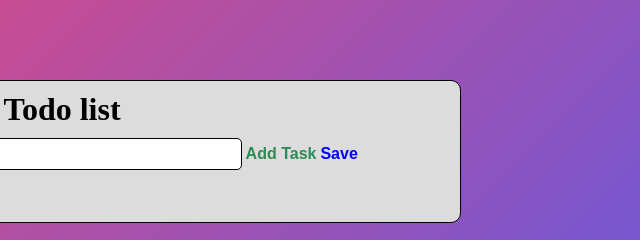
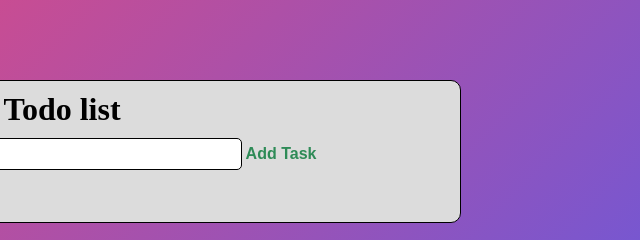
Before and after one commit to Purnasai000804/Todo-list, a plain HTML site: page index.html in a window 1280 px wide. Shown: the top 240 px of the page, 574-1214 px from the left. Drawn offline with Linux system fonts and the light colour scheme.

Commit message:
Update index.html

```diff
--- a/index.html
+++ b/index.html
@@ -14,7 +14,7 @@
   <h1>Todo list</h1>
   <input id="inputfield" class="fontsize"type="text" placeholder="add your task here">
   <button class="btn fontsize" id=add>Add Task</button>
-  <button class="btn show fontsize" id=editbtn>Save</button>
+  <button class="btn dis-none fontsize" id=editbtn>Save</button>
   <h2>Tasks</h2>
   <div id=container></div>
   </div>
```
